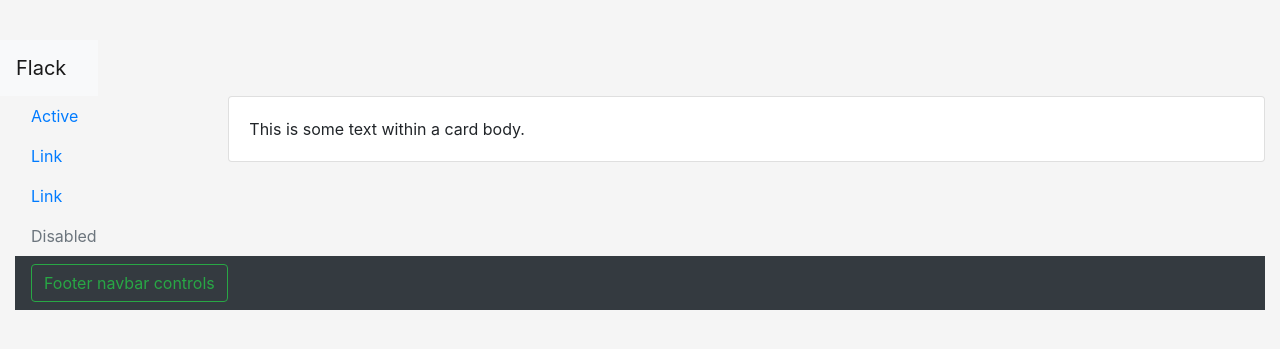
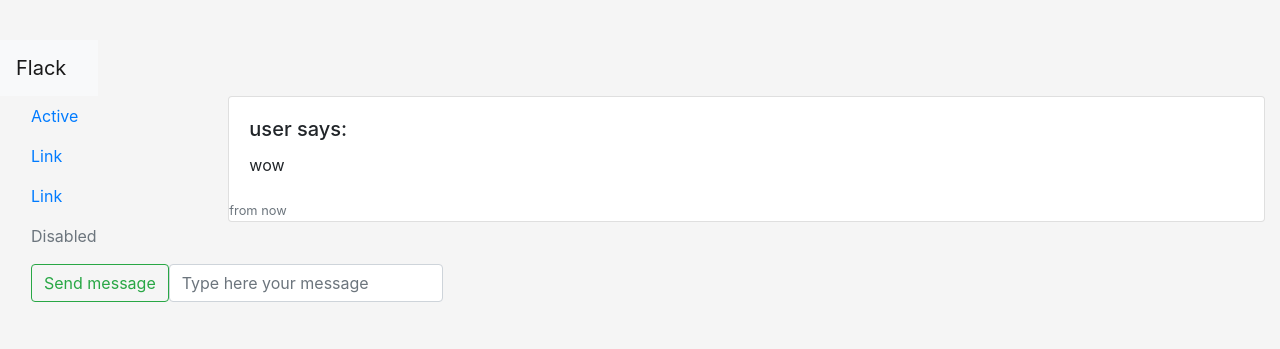
Before and after one commit to siorm2310/CS50_Project2, a Flask app: page /room/1 in a window 1280 px wide. Shown: the top 349 px of the page. Run offline with Flask 2, Linux system fonts and the light colour scheme; some libraries are stand-ins or nearby versions.

Commit message:
can emit a new message from client side

```diff
--- a/application.py
+++ b/application.py
@@ -1,7 +1,7 @@
 from flask import Flask, render_template, redirect, request, flash, url_for, session
 
 from flask_socketio import SocketIO, emit
-import os
+import os, datetime
 
 app = Flask(__name__)
 app.config["SECRET_KEY"] = os.getenv("SECRET_KEY")
@@ -10,10 +10,25 @@ socketio = SocketIO(app)
 
 # TODO: remove user that has logged out
 # Global variables
-active_user_list = ['momo']  # nicknames currently active and taken
-active_chatrooms = {"rooms": [{"name" : "TestRoom1",
-                                "disc" : "BlaBlaBla",
-                                "messages" : {"author" : "user", "content": "wow", "time_stamp" : "now"}}]}
+active_user_list = ["momo"]  # nicknames currently active and taken
+active_chatrooms = {
+    "rooms": [
+        {
+            "name": "TestRoom1",
+            "disc": "BlaBlaBla",
+            "messages": [{"author": "user", "body": "wow", "time_stamp": "now"},],
+        }
+    ]
+}
+
+
+def find_room(room_name):
+    for index, room in enumerate(active_chatrooms["rooms"]):
+        if room_name in room["name"]:
+            return index
+    return None
+
+
 @app.route("/")
 def index():
     """
@@ -22,7 +37,8 @@ def index():
     """
     return render_template("chatroom.html")
 
-@app.route("/login", methods=["POST","GET"])
+
+@app.route("/login", methods=["POST", "GET"])
 def login():
     """
     Login route. if the user hasn't initiated a session, the login "landing page" will be displayed,
@@ -32,44 +48,58 @@ def login():
         user_to_register = request.form.get("username")
         if user_to_register in active_user_list:
             flash("sorry, nickname already taken!")
-            return redirect(url_for('login'))
+            return redirect(url_for("login"))
         else:
             active_user_list.append(user_to_register)
-            session['username'] = user_to_register
-            return redirect(url_for('chat_selection'))
+            session["username"] = user_to_register
+            return redirect(url_for("chat_selection"))
     return render_template("landing_page.html")
 
-@app.route("/select_chat", methods=["POST","GET"])
+
+@app.route("/select_chat", methods=["POST", "GET"])
 def chat_selection():
-    if request.method == "POST": # user clicked "Create new chatroom"
-        print('got creation reuqest')
+    if request.method == "POST":  # user clicked "Create new chatroom"
+        print("got creation reuqest")
         new_chatroom_name = request.form.get("newChatName")
         new_chatroom_disc = request.form.get("newChatDisc")
-        active_chatrooms["rooms"].append({"name" : new_chatroom_name , "disc" : new_chatroom_disc})
-        return(redirect(url_for('display_chat', chat_name = new_chatroom_name)))
+        active_chatrooms["rooms"].append(
+            {"name": new_chatroom_name, "disc": new_chatroom_disc, "messages": {}}
+        )
+        return redirect(url_for("display_chat", chat_name=new_chatroom_name))
 
-    return render_template("chat_selection_page.html", rooms = active_chatrooms["rooms"])
+    return render_template("chat_selection_page.html", rooms=active_chatrooms["rooms"])
 
-@app.route('/room/<string:chat_name>', methods=["POST","GET"])
-def display_chat(chat_name):
+
+@app.route("/room/<string:room_name>", methods=["POST", "GET"])
+def display_chat(room_name):
     try:
         for room in active_chatrooms["rooms"]:
-            if chat_name in room["name"]:
-                return render_template("chatroom.html", room = room)
+            if room_name in room["name"]:
+                session["current_room"] = room_name
+                return render_template("chatroom.html", room=room)
         raise KeyError("Room was not found in active_chatrooms")
     except KeyError as err:
         print(err)
-        flash("Room was not found. Choose one of available rooms")
+        flash("Room was not found. Please choose one of available rooms")
         return redirect(url_for("chat_selection"))
 
 
 @socketio.on("submit message")
-def vote(data):
-    selection = data["selection"]
-    # TODO: add message to global variables
-    emit("all messages", messages, broadcast=True)
+def insert_message(message):
+    room_name = session["current_room"]
+    author = session["username"]
+    time_stamp = str(datetime.datetime.now())
+    new_message = {
+        "author": author,
+        "body": message["message"],
+        "time_stamp": time_stamp,
+    }
+    index = find_room(room_name)
+    active_chatrooms["rooms"][index]["messages"].append(new_message)
+    emit("all messages", new_message, broadcast=True)
+
 
 if __name__ == "__main__":
     app.debug = True
-    app.env = 'development'
+    app.env = "development"
     app.run()
--- a/static/chatroom.js
+++ b/static/chatroom.js
@@ -1,7 +1,25 @@
-document.addEventListener('DOMContentLoaded', () => {
-    // connection to server
-    var socket = io.connect(location.protocol + '//' + document.domain + ':' + location.port);
+let messageArea = document.getElementById("chat_area");
+let sendMessageBtn = document.getElementById("send_message");
+let messageBox = document.getElementById("msg_box");
 
-    socket.on("connect",() => {});
+function setMultipleAttributes(element, attributes) {
+  for (let key in attributes) {
+    element.setAttribute(key, attributes[key]);
+  }
+  return;
+}
 
+document.addEventListener("DOMContentLoaded", () => {
+  // connection to server
+  var socket = io.connect(
+    location.protocol + "//" + document.domain + ":" + location.port
+  );
+
+  socket.on("connect", () => {
+    document.getElementById("send_message").onclick = () => {
+      let message = document.getElementById("msg_box");
+      socket.emit("submit message", { message: message.value });
+      message.value = null;
+    };
+  });
 });
--- a/templates/chatroom.html
+++ b/templates/chatroom.html
@@ -4,6 +4,10 @@
 {% block head_elements %}
 <script src="/static/chatroom.js"></script>
 <link rel="stylesheet" type="text/css" href="/static/style_chatroom.css" />
+
+<script type=text/javascript>
+  const room = JSON.parse('{{room|tojson}}');
+</script>
 {% endblock %}
 
 {% block body %}
@@ -37,21 +41,27 @@
         </li>
       </ul>
     </div>
-    <div class="col-10">
-      <div class="card">
-        <div class="card-body" id = "chatArea">
-          This is some text within a card body.
+
+    <div class="col-10" id="chat_area">
+      {% if room.messages %}
+        {% for message in room.messages %}
+        <div class="card">
+          <div class="card-body">
+            <h5 class="card-title">{{message.author}} says:</h5>
+            {{message.body}}
+          </div>
+        <p class="card-text"><small class="text-muted">from {{message.time_stamp}}</small></p>
         </div>
-      </div>
+        {% endfor %}
+      {% endif %}
     </div>
-  </div>
+</div>
 
   <footer>
-    <nav class="navbar navbar-dark bg-dark">
+    <nav class="navbar">
       <form class="form-inline">
-        <button class="btn btn-outline-success" type="button">
-          Footer navbar controls
-        </button>
+        <button class="btn btn-outline-success" type="button" id="send_message">Send message</button>
+        <input class="form-control" type="text" placeholder="Type here your message" aria-label="text" id="msg_box">
       </form>
     </nav>
   </footer>
```
